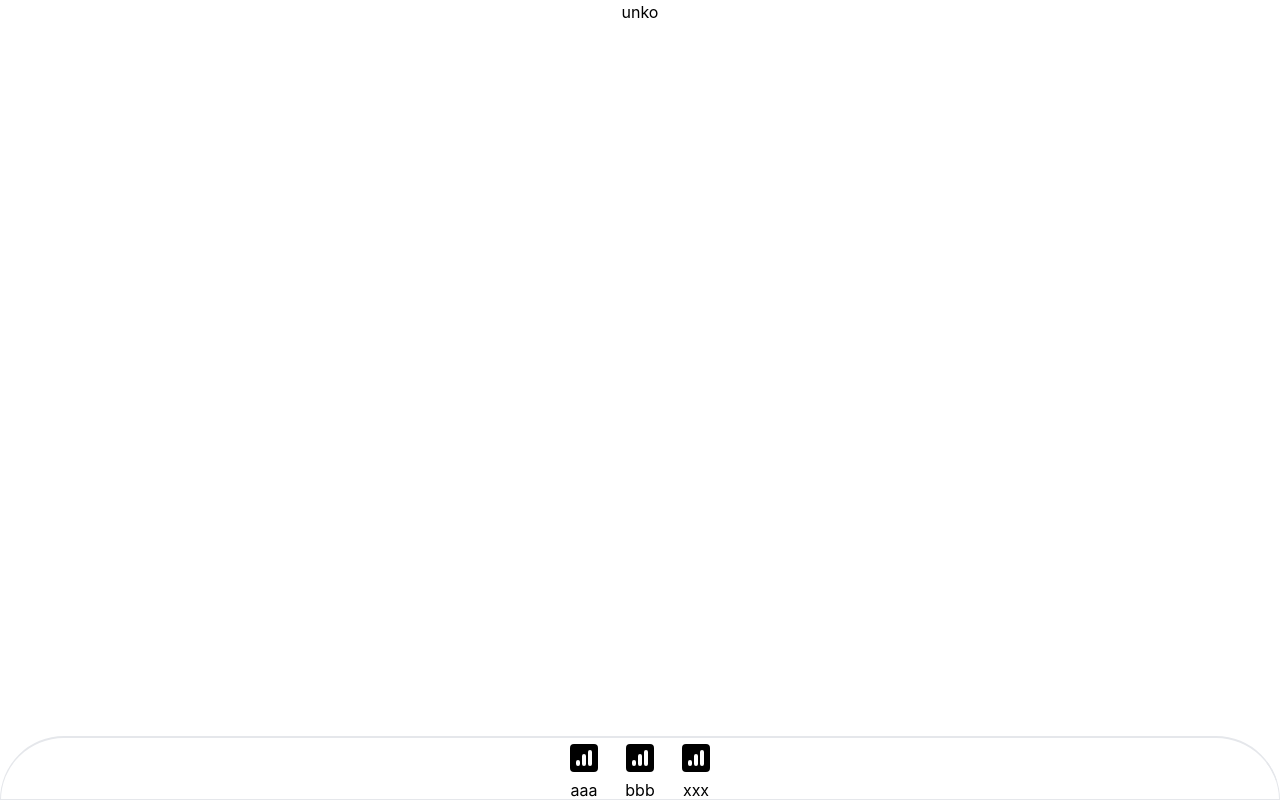
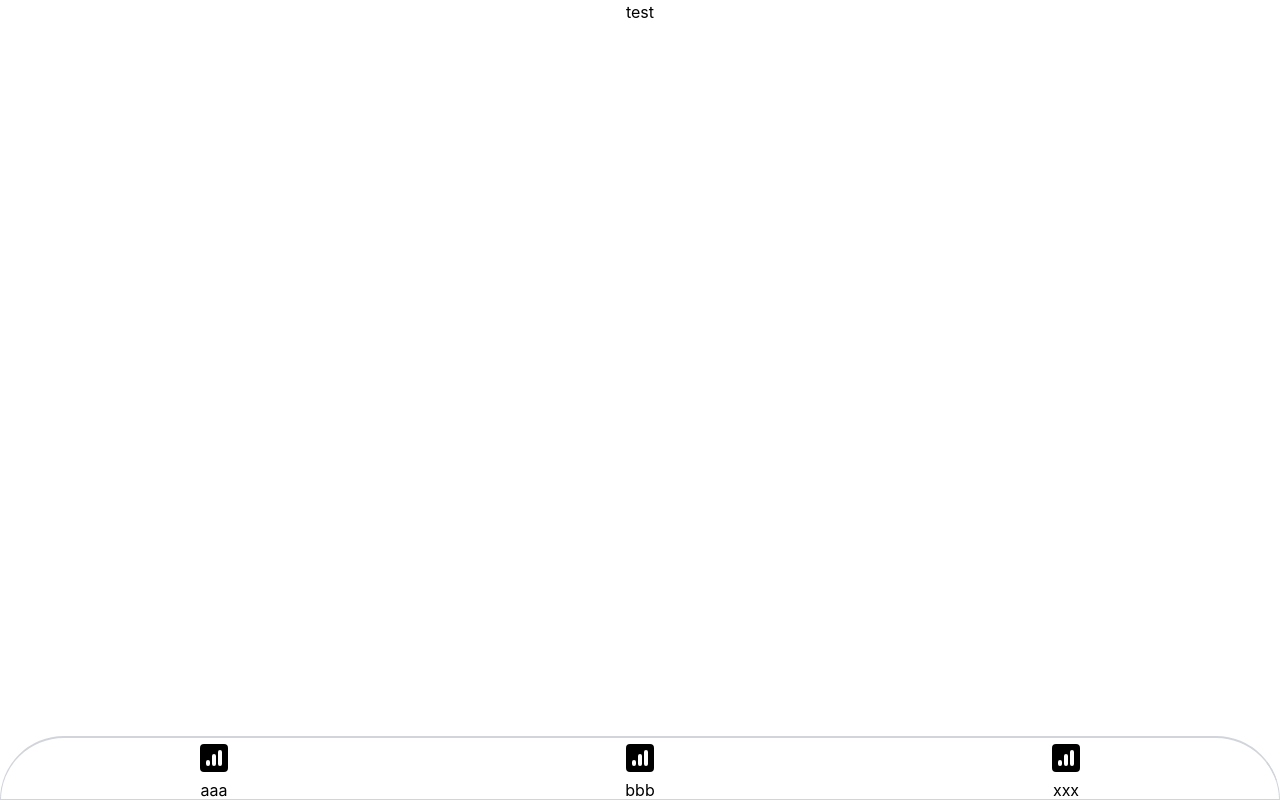
Before and after one commit to BonyChops/remain-web, a React (Create React App) app: page / in a window 1280 px wide. Built offline with nearby package versions, Linux system fonts and the light colour scheme.

Commit message:
Edit: Base created

```diff
--- a/package.json
+++ b/package.json
@@ -9,6 +9,7 @@
     "@testing-library/user-event": "^12.8.3",
     "react": "^17.0.2",
     "react-dom": "^17.0.2",
+    "react-router-dom": "^5.2.0",
     "react-scripts": "4.0.3",
     "web-vitals": "^1.1.1"
   },
--- a/src/App.js
+++ b/src/App.js
@@ -1,11 +1,18 @@
 import './App.css';
 import Footer from "./components/Footer/Footer";
+import {BrowserRouter, Route, Switch} from "react-router-dom";
+import NotFound from "./components/NotFound/NotFound";
 
 function App() {
   return (
     <div className="App">
-      unko
-      <Footer />
+        <BrowserRouter>
+            <Switch>
+                <Route exact path={"/"} render={() => <p>test</p>} />
+                <Route component={NotFound}/>
+            </Switch>
+            <Footer />
+        </BrowserRouter>
     </div>
   );
 }
--- a/src/components/Footer/Footer.js
+++ b/src/components/Footer/Footer.js
@@ -1,13 +1,12 @@
 import FooterButton from "./parts/FooterButton";
-
+import ChartIcon from '../../resources/chart'
 const Footer = (props) => {
     return(
-        <footer className="fixed bottom-0 w-full h-16 bg-white rounded-t-full border border-t-2">
-            <FooterButton name={"aaa"}/>
-            <FooterButton name={"bbb"}/>
-            <FooterButton name={"xxx"}/>
+        <footer className="fixed flex bottom-0 w-full h-16 bg-white rounded-t-full border border-t-2 border-gray-300">
+            <FooterButton name={"aaa"} to={"/"} icon={ChartIcon}/>
+            <FooterButton name={"bbb"} to={"/test"} icon={ChartIcon}/>
+            <FooterButton name={"xxx"} to={"/unko"} icon={ChartIcon}/>
         </footer>
     )
 }
-
 export default Footer;
--- a/src/components/Footer/parts/FooterButton.js
+++ b/src/components/Footer/parts/FooterButton.js
@@ -1,11 +1,11 @@
-import ChartIcon from '../../../resources/chart'
+import {Link} from 'react-router-dom'
 
 const FooterButton = (props) => {
     return(
-        <button>
-            <ChartIcon className="w-10 h-10 mx-2"/>
+        <Link className={"mx-auto"} to={props.to}>
+            <props.icon className="w-10 h-10 mx-2"/>
             {props.name}
-        </button>
+        </Link>
     )
 }
 
--- /dev/null
+++ b/src/components/NotFound/NotFound.js
@@ -0,0 +1,13 @@
+const NotFound = (props) => {
+    return(
+        <div className="px-20 py-10 h-full">
+            <div className="mx-auto w-96 my-auto top-0 bottom-0 border border-2 shadow-xl rounded-2xl ">
+                <h1 className="text-3xl">Not Found</h1>
+                <h2 className="text-2xl">That's all we know.</h2>
+            </div>
+
+        </div>
+    )
+}
+
+export default NotFound;
```
Also changed, not shown: 1 other file (tests, documents, lock files or other folders).
